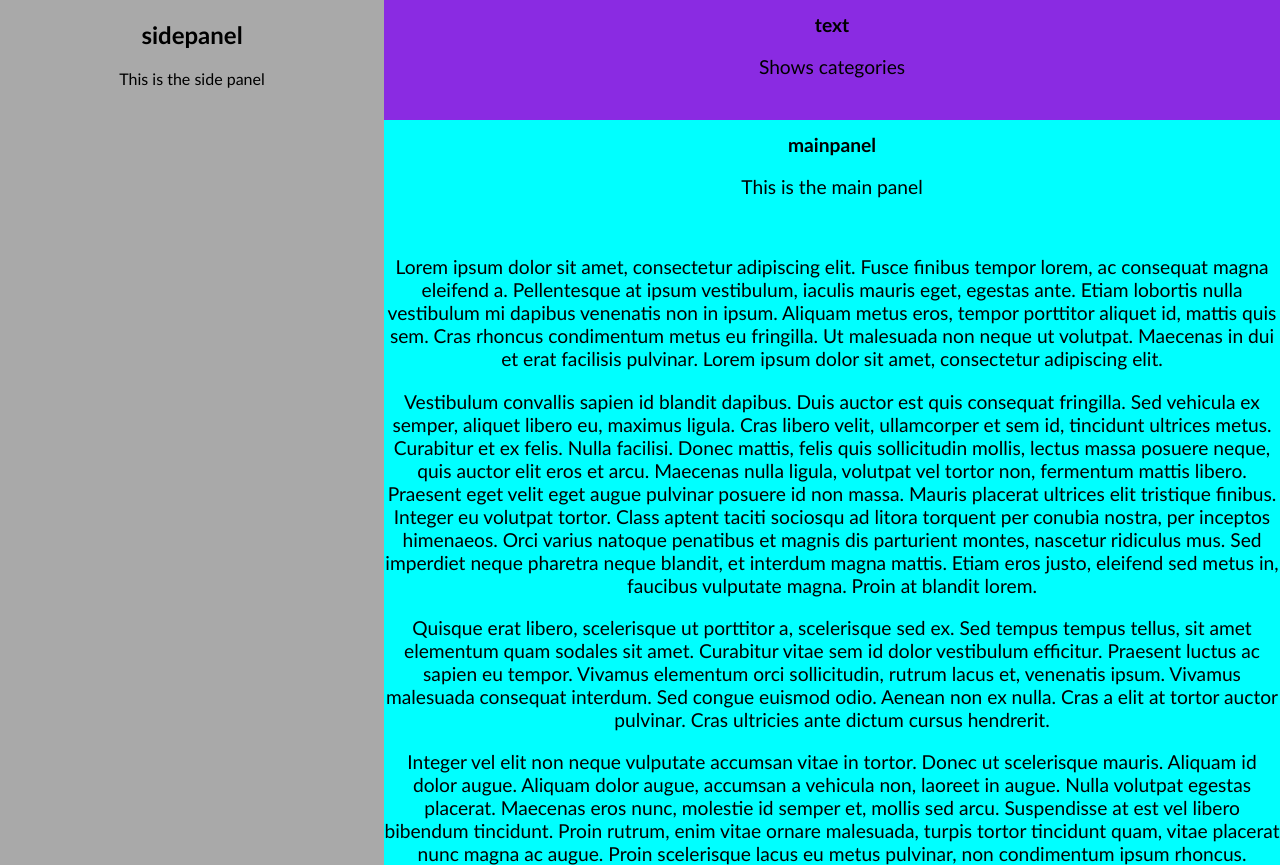
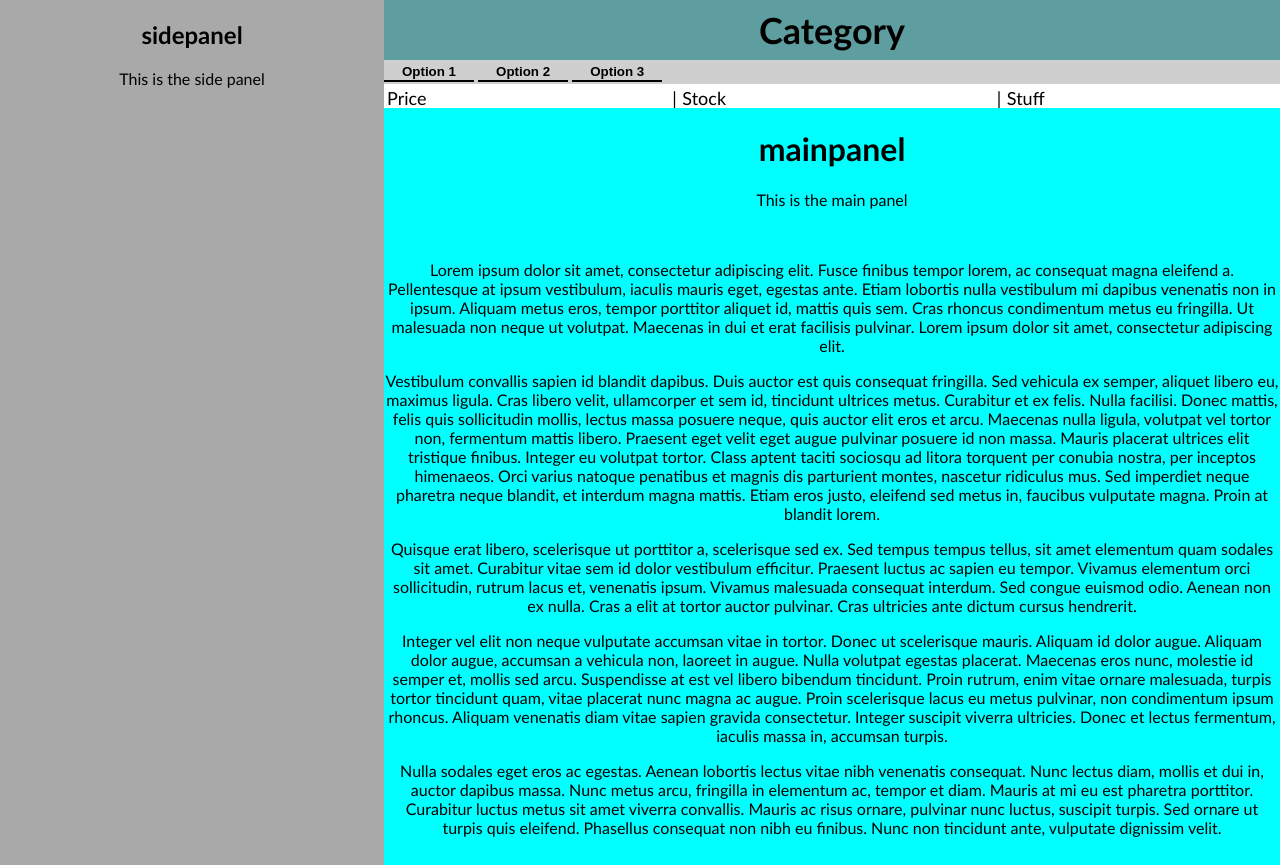
Before and after one commit to HajduThomas/Vizsgaremek-leltar, a PHP site: page /src/main.php in a window 1280 px wide. Run offline with PHP 8.4, Linux system fonts and the light colour scheme.

Commit message:
Updated top panel

```diff
--- a/src/index.css
+++ b/src/index.css
@@ -62,7 +62,7 @@ form input:hover {
   background-color: rgb(230, 230, 242);
 }
 
-form input:focus {
+form input:active {
   outline: none;
   background-color: rgb(224, 224, 242);
   border: none;
--- a/src/main.css
+++ b/src/main.css
@@ -10,16 +10,15 @@ html, body {
   box-sizing: border-box;
 }
 
+p, h1, h2 {
+  text-align: center;
+}
+
 .sidepanel {
   background-color: darkgray;
   float: left;
   height: 100%;
   width: 30%;
-}
-
-.sidepanel h2,
-.sidepanel p {
-  text-align: center;
 }
 
 .mainpanel {
@@ -39,19 +38,60 @@ html, body {
   width: 100%;
 }
 
-.mainpanel h1,
-.mainpanel p {
-  text-align: center;
-  font-size: larger;
-}
-
 .toppanel {
   overflow: hidden;
   background-color: blueviolet;
-  height: 120px;
+  height: 108px;
 }
 
-.toppanel h2,
-.toppanel p {
-  text-align: center;
+.toppanel .category {
+  height: 60px;
+  background-color: cadetblue;
+  padding: 8px;
 }
+
+#category {
+  font-size: 36px;
+  font-weight: bold;
+  margin: 0px;
+}
+
+.toppanel .options {
+  width: 100%;
+  background-color: rgb(207, 207, 207);
+  height: 24px;
+}
+
+.toppanel .options button {
+  width: 90px;
+  background-color: transparent;
+  color: black;
+  font-weight: bold;
+  border: none;
+  border-bottom: 2px solid black;
+}
+
+.toppanel .options button:hover {
+  border: 0;
+  border-bottom: 2px solid blue;
+}
+
+.toppanel .options button:active {
+  background-color: lightgray;
+}
+
+#markers {
+  background-color: white;
+  font-size: 18px;
+  width: 100%;
+  height: 24px;
+}
+
+#markers .septer {
+  width: 8px;
+}
+
+#markers p {
+  margin: 0;
+  text-align: left;
+}
--- a/src/main.php
+++ b/src/main.php
@@ -20,8 +20,26 @@
     </div>
     <div class="mainpanel">
       <div class="toppanel">
-        <h1>text</h1>
-        <P>Shows categories</P>
+        <div class="category">
+          <p id="category">Category</p>
+        </div>
+
+        <div class="options">
+          <button>Option 1</button>
+          <button>Option 2</button>
+          <button>Option 3</button>
+        </div>
+
+        <div>
+          <table id="markers">
+            <td>Price</td>
+            <td class="septer">|</td>
+            <td>Stock</td>
+            <td class="septer">|</td>
+            <td>Stuff</td>
+          </table>
+        </div>
+
       </div>
       <div class="scroller">
         <div class="content">
```
